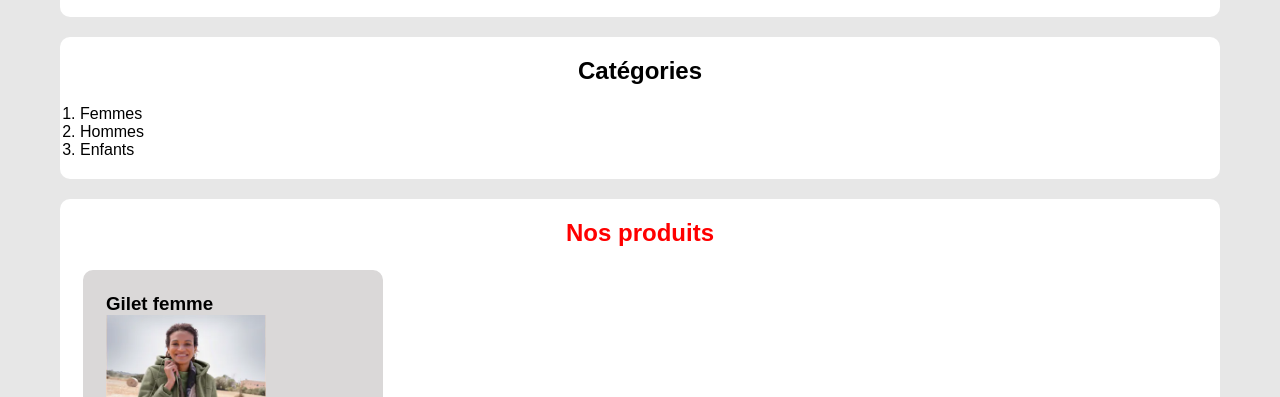
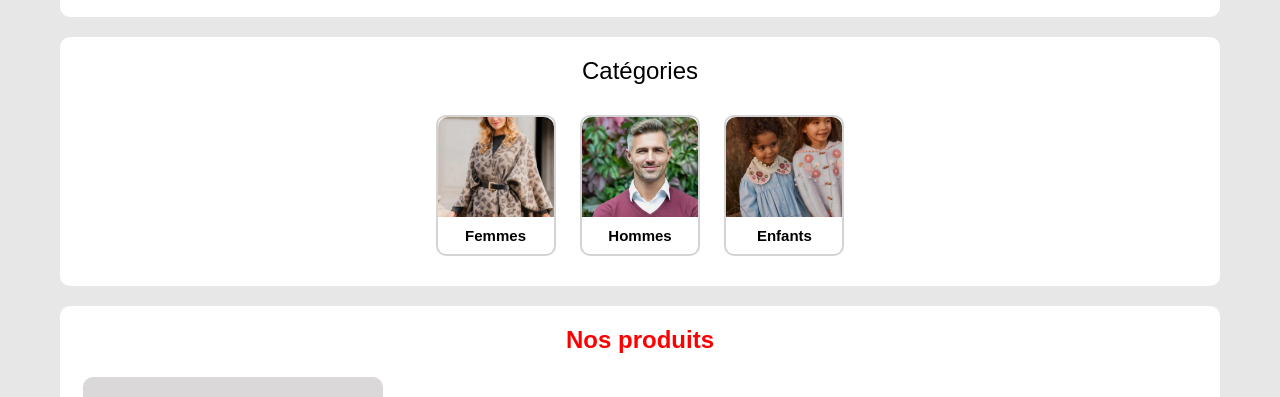
Before and after one commit to timeopetitp-bot/My_shop_tp, a plain HTML site: page index.html in a window 1280 px wide. Shown: the part 388-785 px from the top of the page. Drawn offline with Linux system fonts and the light colour scheme.

Commit message:
tp4 adding categories

```diff
--- a/assets/css/style.css
+++ b/assets/css/style.css
@@ -252,3 +252,38 @@ button:active {
     display:flex;
     /* flex-direction: column; */
 }
+
+.categories h2 {
+    margin: 0 auto;
+    font-weight: 200;
+}
+
+.categories {
+    max-width: 1200px;
+    text-align: center;
+}
+
+.categories category {
+    width: 120px;
+    border: 2px solid rgb(213, 212, 212);
+    border-radius: 10px;
+    display: inline-block;
+    margin: 10px;
+}
+
+.categories img {
+    display: block;
+    margin: 0 auto;
+    width: 100%;
+    height: 100px;
+    object-fit: cover;
+    border-top-left-radius: 10px;
+    border-top-right-radius: 10px;
+}
+
+.categories h3 {
+    font-size: 15px;
+    margin: 0 auto;
+    padding: 10px;
+    text-align: center;
+}
--- a/index.html
+++ b/index.html
@@ -74,14 +74,30 @@
            </p>
         </section>
 
-        <section>
-           <h2>Catégories</h2>
+        <section class="categories">
+            <h2>Catégories</h2>
+            <div class="categories-list">
+                <category>
+                        <img src="assets\images\femme category.jpg">
+                        <h3>Femmes</h3>
+                </category>
+                <category>
+                        <img src="assets\images\homme category.jpg">
+                        <h3>Hommes</h3>
+                </category>
+                <category>
+                        <img src="assets\images\enfant category.webp">
+                        <h3>Enfants</h3>
+                </category>
+            </div>
+
            <!--Liste ordonnée -->
-           <ol>
+           <!-- <ol>
                <li>Femmes</li>
                <li>Hommes</li>
                <li>Enfants</li>
-           </ol>
+           </ol> -->
+
         </section>
 
         <!-- Liste de définitions -->
```
Also changed, not shown: assets/images/enfant category.webp (added), assets/images/femme category.jpg (added), assets/images/homme category.jpg (added).
